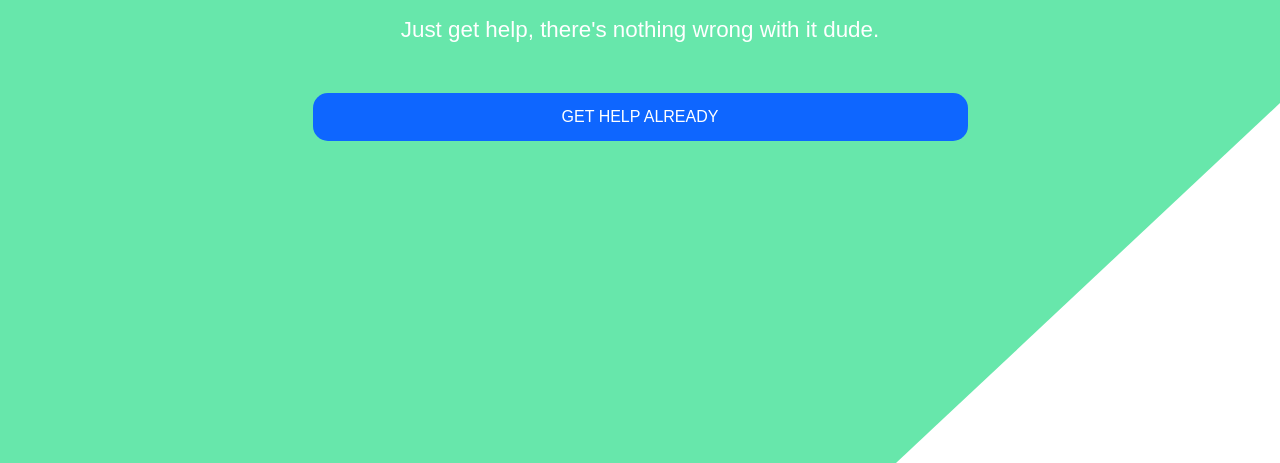
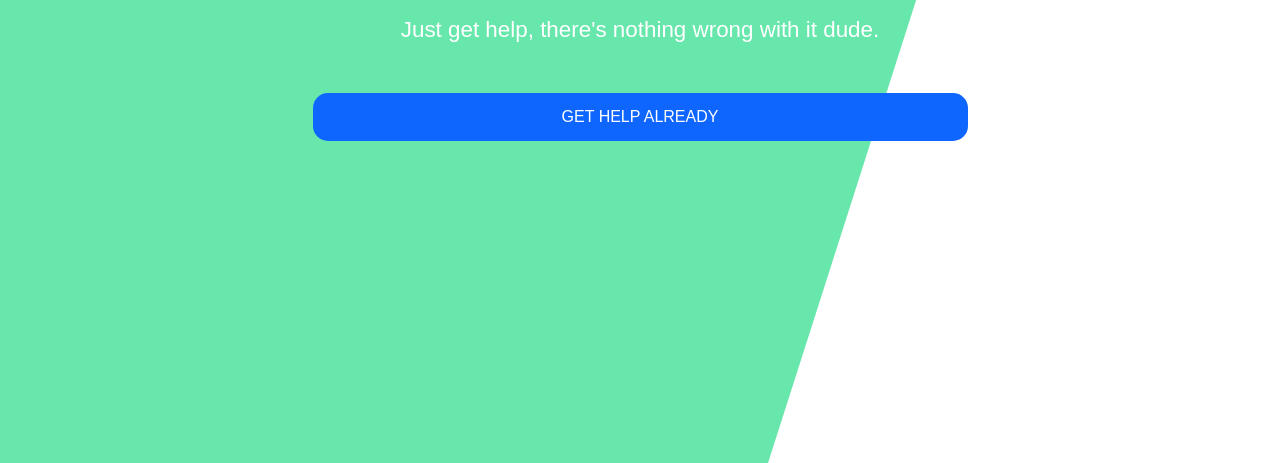
Before and after one commit to Fherlaban/sass_practice, a plain HTML site: page index.html in a window 1280 px wide. Shown: the part 337-800 px from the top of the page. Drawn offline with Linux system fonts and the light colour scheme.

Commit message:
Added mixin

```diff
--- a/css/main.scss
+++ b/css/main.scss
@@ -1,10 +1,17 @@
 $colors: ( primary: rgb(14, 102, 255), accent: rgb(103, 231, 171));
 $padding: 15px;
 $borders: 15px;
+$desktop: 840px;
 @import url('https://fonts.googleapis.com/css?family=Montserrat&display=swap');
 @function color($color-name) {
     @return map-get($colors,
     $color-name)
+}
+
+@mixin desktop {
+    @media (min-width: #{$desktop}) {
+        @content;
+    }
 }
 
 body,
@@ -23,6 +30,9 @@ body {
         height: 100%;
         position: absolute;
         z-index: -1;
+        @include desktop {
+            clip-path: polygon(0 0, 80% 0, 60% 100%, 0 100%);
+        }
     }
     header a {
         color: #fff;
```
Also changed, not shown: css/main.css, 1 other file.
